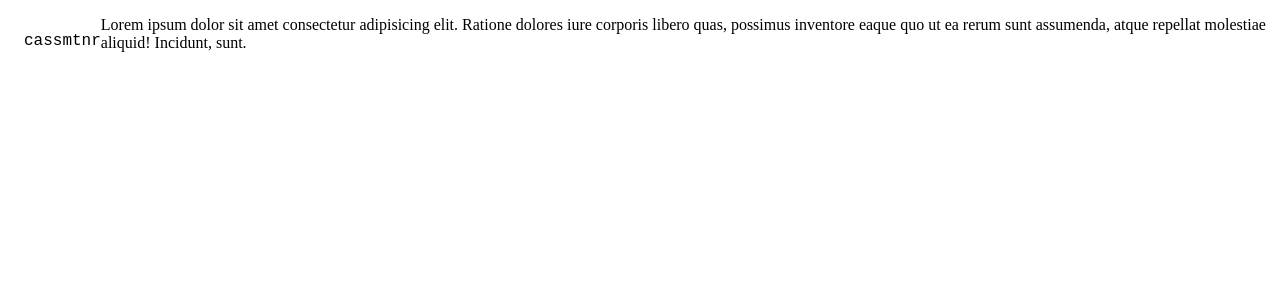
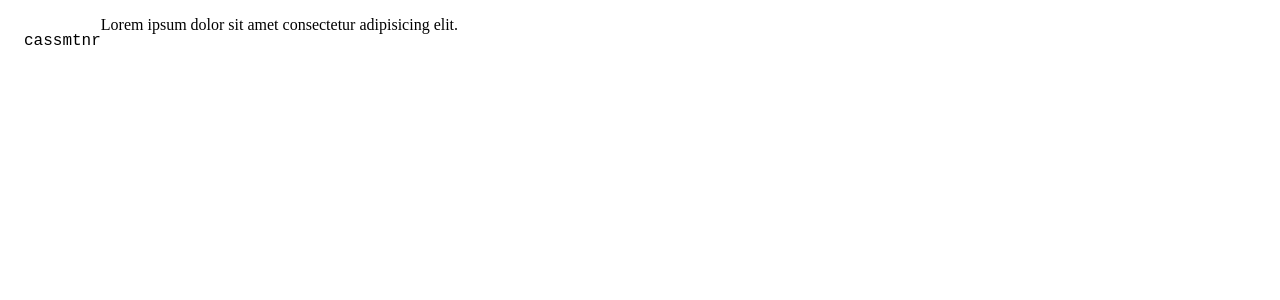
Before and after one commit to cassmtnr/cassmtnr.github.io, a React (Vite) app: page / in a window 1280 px wide. Shown: the top 300 px of the page. Built offline with nearby package versions, Linux system fonts and the light colour scheme.

Commit message:
test content change

```diff
--- a/src/App.tsx
+++ b/src/App.tsx
@@ -12,11 +12,7 @@ const App = () => {
       >
         cassmtnr
       </p>
-      <p>
-        Lorem ipsum dolor sit amet consectetur adipisicing elit. Ratione dolores
-        iure corporis libero quas, possimus inventore eaque quo ut ea rerum sunt
-        assumenda, atque repellat molestiae aliquid! Incidunt, sunt.
-      </p>
+      <p>Lorem ipsum dolor sit amet consectetur adipisicing elit.</p>
     </div>
   );
 };
```
